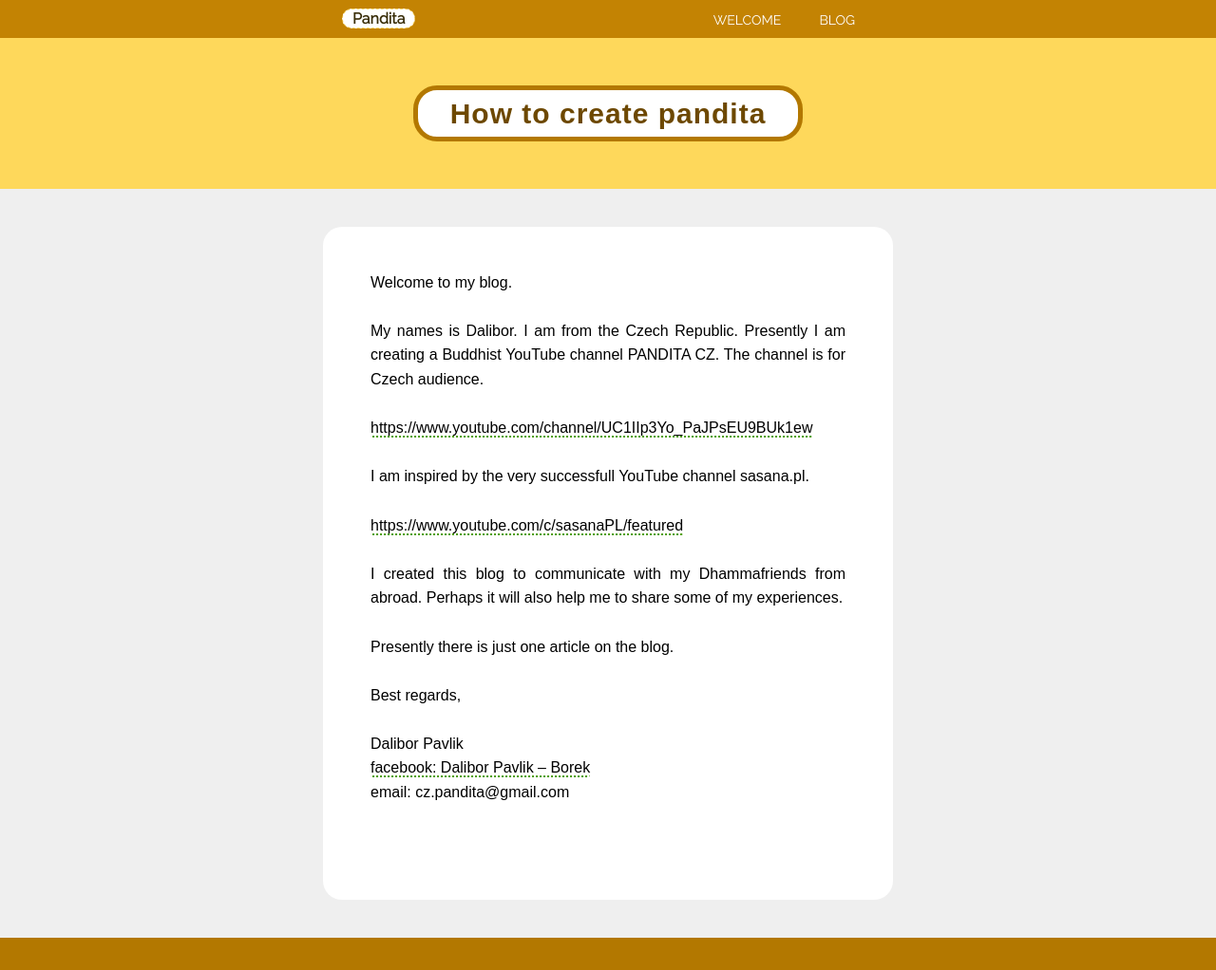
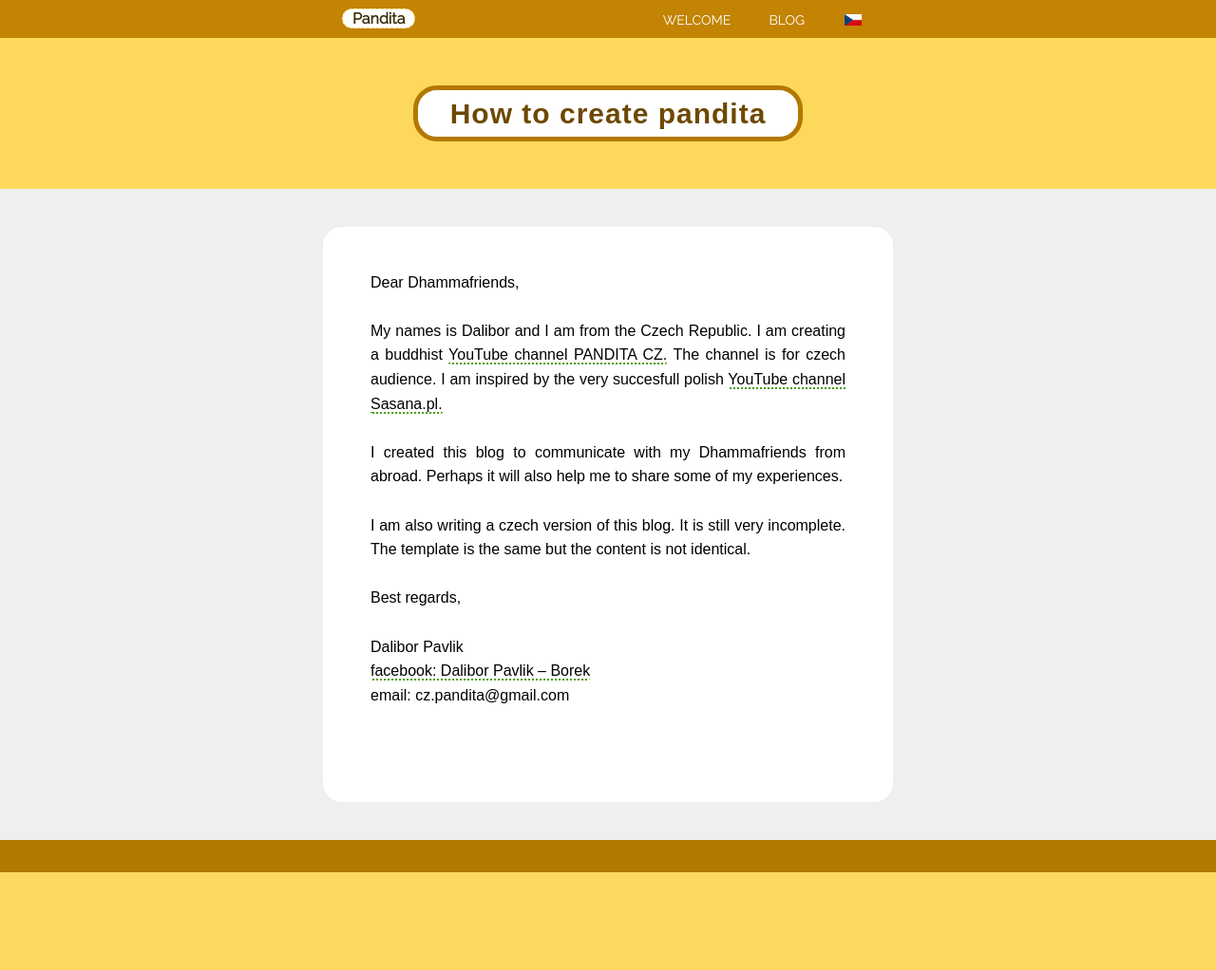
Before and after one commit to Borek78/how-to-create-pandita, a Jekyll site: the page built from index.md, in a window 1280 px wide and 1022 px high. Shown: the whole window at 95% size. Built offline with Jekyll 4.4.1, drawn with Linux system fonts in a browser that asks for light colours.

```diff
--- a/_includes/header.html
+++ b/_includes/header.html
@@ -2,8 +2,10 @@
   <section id="menu" class="menu-is-visible">
 
     <nav id="inside-menu">
+      <a class="menu-item flag" href="https://borek78.github.io/jak-tvorit-panditu/"></a>
       <a class="menu-item" href="blog.html">BLOG</a>
       <a class="menu-item" href="index.html">WELCOME</a>
+
     </a>
 
       <div id="icon-close" class="hide-icon-close">
--- a/css/pages-style.css
+++ b/css/pages-style.css
@@ -1,3 +1,34 @@
+.flag:hover {
+  background-size: 24px 16px;
+  width: 24px;
+  height: 16px !important ;
+  border-bottom: none !important;
+  margin-left: 18px !important;
+  margin-top: 13px;
+  margin-right: 11px !important;
+  transition: width 0.5s, height 0.5s, background-size 0.5s, margin-left 0.5s,
+    margin-top 0.5s, margin-right 0.5s;
+}
+
+.flag {
+  background-image: url(../assets/czech-flag.png);
+  background-size: 18px 12px;
+  background-repeat: no-repeat;
+
+  width: 21px;
+  height: 14px !important ;
+
+  margin-top: 15px;
+  padding-left: 0px !important;
+  padding-right: 0px !important;
+  padding-top: 0px !important;
+
+  border: px solid blue;
+
+  border-radius: px;
+  margin-left: 22px !important;
+}
+
 .indented-list {
   margin-left: 20px;
 }
--- a/index.md
+++ b/index.md
@@ -6,24 +6,13 @@ layout: default
 ---
 
 <br>
-Welcome to my blog.<br><br>
+Dear Dhammafriends,<br><br>
 
-My names is Dalibor. I am from the Czech Republic. Presently I am creating a Buddhist YouTube channel PANDITA CZ. The channel is for Czech audience.<br><br>
-
-<div class="do-not-break-out" markdown="1">
-[https://www.youtube.com/channel/UC1IIp3Yo_PaJPsEU9BUk1ew](https://www.youtube.com/channel/UC1IIp3Yo_PaJPsEU9BUk1ew)
-<div class="do-not-break-out" markdown="1"><br>
-
-I am inspired by the very successfull YouTube channel sasana.pl.<br><br>
-
-<div class="do-not-break-out" markdown="1">
-[https://www.youtube.com/c/sasanaPL/featured](https://www.youtube.com/c/sasanaPL/featured)
-</div>
-<br>
+My names is Dalibor and I am from the Czech Republic. I am creating a buddhist [YouTube channel PANDITA CZ.](https://www.youtube.com/channel/UC1IIp3Yo_PaJPsEU9BUk1ew) The channel is for czech audience. I am inspired by the very succesfull polish [YouTube channel Sasana.pl.](https://www.youtube.com/c/sasanaPL/featured)<br><br>
 
 I created this blog to communicate with my Dhammafriends from abroad. Perhaps it will also help me to share some of my experiences.<br><br>
 
-Presently there is just one article on the blog.<br><br>
+I am also writing a czech version of this blog. It is still very incomplete. The template is the same but the content is not identical. <br><br>
 
 Best regards,<br><br>
 
```
Also changed, not shown: _includes/audiobook/7-using-the-cc-licenses-how-to-make-an-audiobook.md (+1 -1 lines), _includes/audiobook/8-using-the-cc-licenses-how-to-make-an-audiobook.md (+37 -0 lines), assets/czech-flag-2.png (added), assets/czech-flag-round.png (added), assets/czech-flag.png (added).
